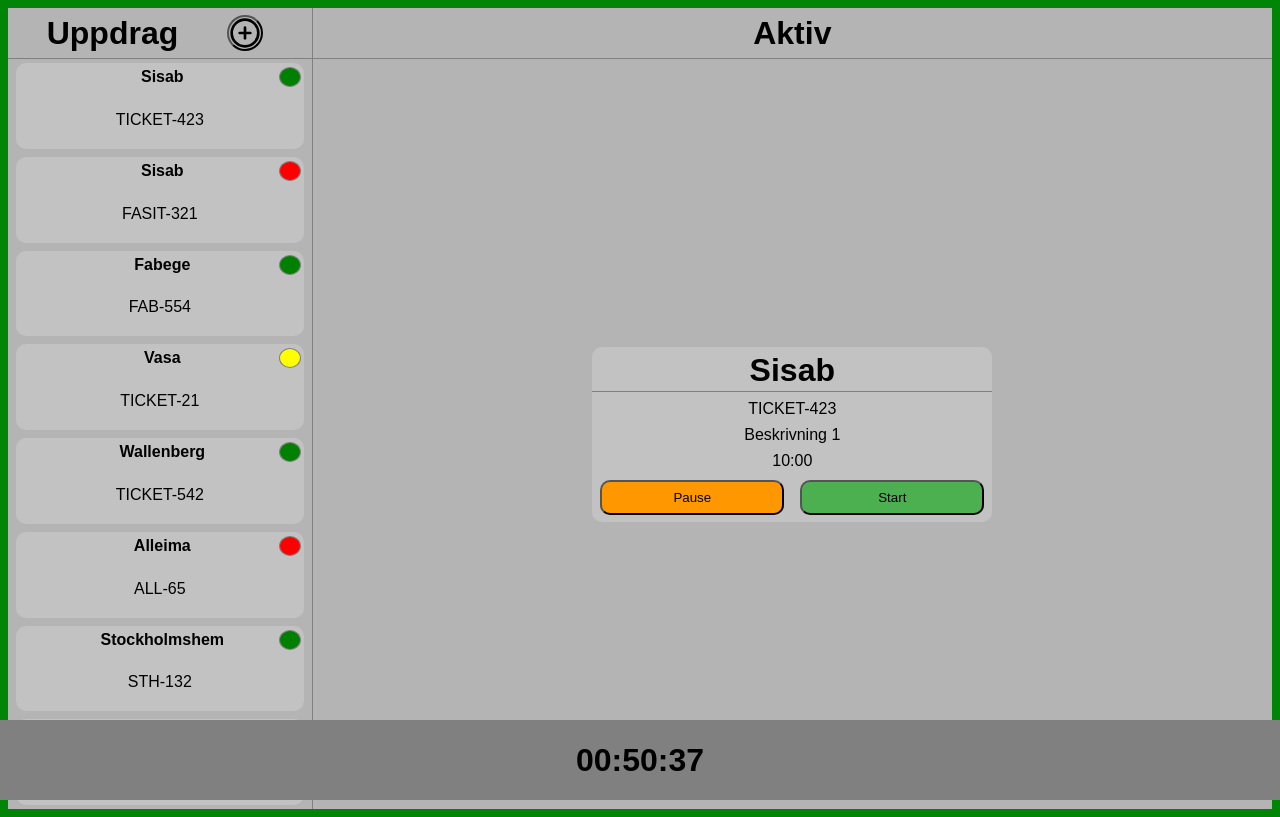
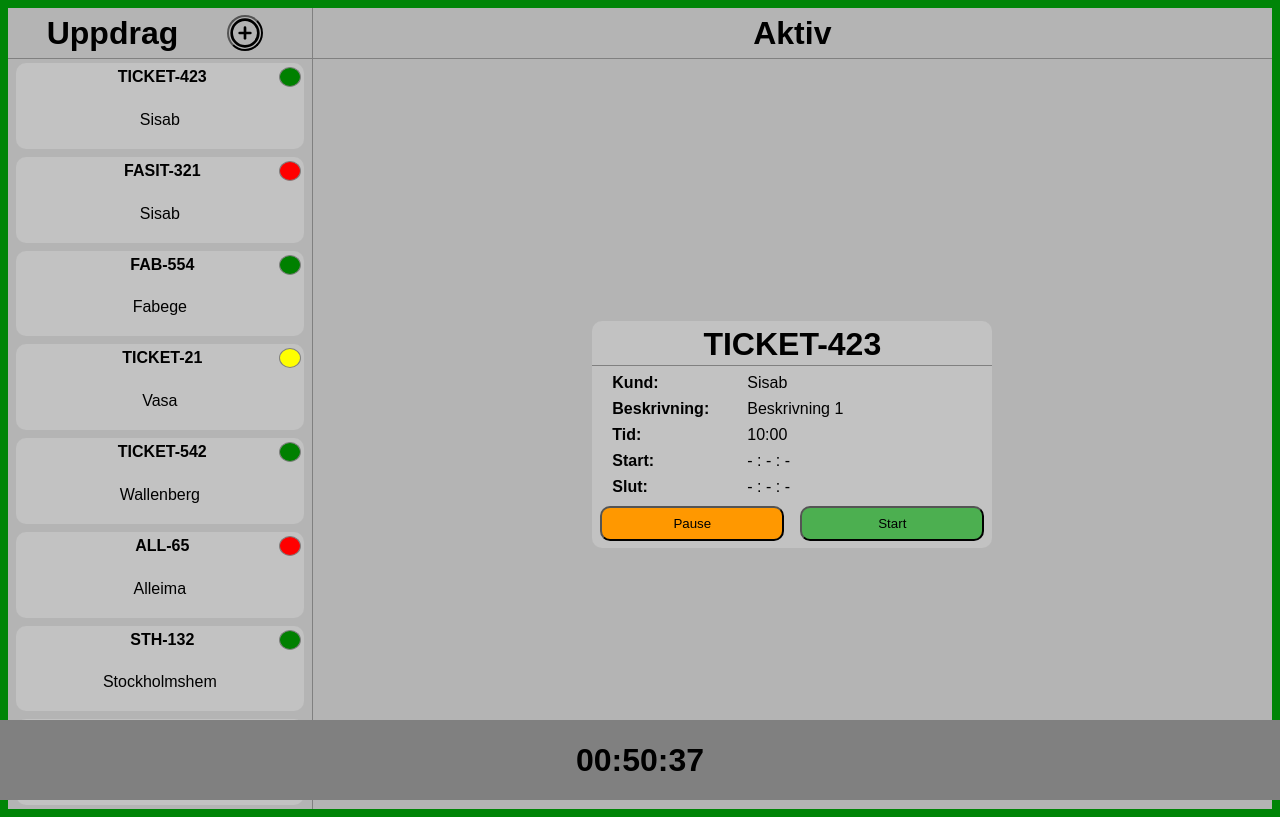
Before and after one commit to Alex-Abrahamsson/time-keep, a Next.js app: page / in a window 1280 px wide. Built offline with nearby package versions, Linux system fonts and the light colour scheme.

Commit message:
Lyyyygert

```diff
--- a/src/app/components/activeAssignment/activeAssignment.module.scss
+++ b/src/app/components/activeAssignment/activeAssignment.module.scss
@@ -35,13 +35,31 @@
 
 .activeAssignmentBody {
     display: flex;
-    flex-direction: column;
+    flex-direction: row;
     align-items: center;
-    justify-content: center;
+    justify-content: space-between;
     justify-items: center;
     text-align: center;
-    width: 100%;
+    width: 90%;
     height: 100%;
+
+    .activeAssignmentInfo {
+        display: flex;
+        flex-direction: column;
+        justify-content: center;
+        align-items: start;
+        width: 60%;
+        height: 100%;
+    }
+
+    .activeAssignmentInfoText {
+        display: flex;
+        flex-direction: column;
+        justify-content: center;
+        align-items: start;
+        width: 100%;
+        height: 100%;
+    }
 }
 
 .activeAssignmentButtons {
--- a/src/app/components/activeAssignment/activeAssignment.tsx
+++ b/src/app/components/activeAssignment/activeAssignment.tsx
@@ -7,22 +7,35 @@
 
 interface activeAssignmentProps {
   assignment: AssignmentType;
+  startTimeClick: () => void;
+  pauseTimeClick: () => void;
 }
 
-export default function ActiveAssignment({ assignment }: activeAssignmentProps) {
+export default function ActiveAssignment({ assignment, startTimeClick, pauseTimeClick }: activeAssignmentProps) {
   return (
     <div className={Style.activeAssignmentContainer}>
       <div className={Style.activeAssignmentHeader}>
-                <h1>{assignment.costumer}</h1>
+        <h1>{assignment.ticketName}</h1>
       </div>
       <div className={Style.activeAssignmentBody}>
-                <p>{assignment.ticketName}</p>
+        <div className={Style.activeAssignmentInfo}>
+          <p><b>Kund: </b></p>
+          <p><b>Beskrivning: </b></p>
+          <p><b>Tid: </b></p>
+          <p><b>Start: </b></p>
+          <p><b>Slut: </b></p>
+        </div>
+        <div className={Style.activeAssignmentInfoText}>
+          <p>{assignment.costumer}</p>
           <p>{assignment.description}</p>
           <p>{assignment.time}</p>
+          <p>{assignment.startTime ? assignment.startTime.toLocaleString() : "- : - : -"}</p>
+          <p>{assignment.endTime ? assignment.endTime.toLocaleString() : "- : - : -"}</p>
+        </div>
       </div>
       <div className={Style.activeAssignmentButtons}>
-                <TicketButton text="Pause" onClick={() => console.log("Pause")} color="#FF9800" />
-                <TicketButton text="Start" onClick={() => console.log("Start")} color="#4CAF50" />
+        <TicketButton text="Pause" onClick={pauseTimeClick} color="#FF9800" />
+        <TicketButton text="Start" onClick={startTimeClick} color="#4CAF50" />
       </div>
     </div>
   );
--- a/src/app/components/assignments/assignments.tsx
+++ b/src/app/components/assignments/assignments.tsx
@@ -1,3 +1,5 @@
+'use client';
+
 import React from "react";
 import Style from "./assignments.module.scss";
 import { AssignmentType } from "@/types/types";
@@ -5,23 +7,23 @@
 
 interface AssignmentsProps {
   assignment: AssignmentType;
+  cardClick: () => void;
 }
 
-export default function Assignments( {assignment}: AssignmentsProps) {
-
+export default function Assignments({ assignment, cardClick }: AssignmentsProps) {
   return (
-        <div className={Style.assignmentsContainer}>
+    <div className={Style.assignmentsContainer} onClick={cardClick}>
       <div className={Style.assignmentsHeader}>
         <div className={Style.icon}></div>
         <div className={Style.assignmentsHeaderText}>
-                    <h4>{assignment.costumer}</h4>
+          <h4>{assignment.ticketName}</h4>
         </div>
         <div className={Style.dotContainer}>
           <ColorDot status={assignment.status} />
         </div>
       </div>
       <div className={Style.assignmentsBody}>
-            <p>{assignment.ticketName}</p>
+        <p>{assignment.costumer}</p>
       </div>
     </div>
   );
--- a/src/app/components/ticketButton/ticketButton.tsx
+++ b/src/app/components/ticketButton/ticketButton.tsx
@@ -9,7 +9,13 @@
 
 export default function TicketButton({ text, onClick, color }: TicketButtonProps) {
     return (
-        <button className={Style.ticketButton} onClick={onClick} style={{ backgroundColor: color }}>
+        <button
+            className={Style.ticketButton}
+            onClick={() => {
+                onClick();
+            }}
+            style={{ backgroundColor: color }}
+        >
             {text}
         </button>
     );
--- a/src/app/page.tsx
+++ b/src/app/page.tsx
@@ -1,4 +1,6 @@
-// This is a React component that serves as the main page of the application.
+'use client';
+
+import React, { useState } from "react";
 import ActiveAssignment from "./components/activeAssignment/activeAssignment";
 import Assignments from "./components/assignments/assignments";
 import LeftSideContainer from "./components/leftSideContainer/leftSideContainer";
@@ -6,27 +8,58 @@
 import RightSideContainer from "./components/rightSideContainer/rightSideContainer";
 
 export default function Home() {
+  const assignments = [
+    { id: 1, costumer: "Sisab", ticketName: "TICKET-423", status: "Open", date: "2023-10-01", description: "Beskrivning 1", time: "10:00", startTime: null, endTime: null },
+    { id: 2, costumer: "Sisab", ticketName: "FASIT-321", status: "Closed", date: "2023-10-02", description: "Beskrivning 2", time: "11:00", startTime: null, endTime: null },
+    { id: 3, costumer: "Fabege", ticketName: "FAB-554", status: "Open", date: "2023-10-03", description: "Beskrivning 3", time: "12:00", startTime: null, endTime: null },
+    { id: 4, costumer: "Vasa", ticketName: "TICKET-21", status: "Paused", date: "2023-10-04", description: "Beskrivning 4", time: "13:00", startTime: null, endTime: null },
+    { id: 5, costumer: "Wallenberg", ticketName: "TICKET-542", status: "Open", date: "2023-10-05", description: "Beskrivning 5", time: "14:00", startTime: null, endTime: null },
+    { id: 6, costumer: "Alleima", ticketName: "ALL-65", status: "Closed", date: "2023-10-06", description: "Beskrivning 6", time: "15:00", startTime: null, endTime: null },
+    { id: 7, costumer: "Stockholmshem", ticketName: "STH-132", status: "Open", date: "2023-10-07", description: "Beskrivning 7", time: "16:00", startTime: null, endTime: null },
+    { id: 8, costumer: "Balder", ticketName: "TICKET-664", status: "Closed", date: "2023-10-08", description: "Beskrivning 8", time: "17:00", startTime: null, endTime: null },
+  ];
 
-  const assignments = [
-    { id: 1, costumer: "Sisab", ticketName: "TICKET-423", status: "Open", date: "2023-10-01", description: "Beskrivning 1", time: "10:00" },
-    { id: 2, costumer: "Sisab", ticketName: "FASIT-321", status: "Closed", date: "2023-10-02", description: "Beskrivning 2", time: "11:00" },
-    { id: 3, costumer: "Fabege", ticketName: "FAB-554", status: "Open", date: "2023-10-03", description: "Beskrivning 3", time: "12:00" },
-    { id: 4, costumer: "Vasa", ticketName: "TICKET-21", status: "Paused", date: "2023-10-04", description: "Beskrivning 4", time: "13:00" },
-    { id: 5, costumer: "Wallenberg", ticketName: "TICKET-542", status: "Open", date: "2023-10-05", description: "Beskrivning 5", time: "14:00" },
-    { id: 6, costumer: "Alleima", ticketName: "ALL-65", status: "Closed", date: "2023-10-06", description: "Beskrivning 6", time: "15:00" },
-    { id: 7, costumer: "Stockholmshem", ticketName: "STH-132", status: "Open", date: "2023-10-07", description: "Beskrivning 7", time: "16:00" },
-    { id: 8, costumer: "Balder", ticketName: "TICKET-664", status: "Closed", date: "2023-10-08", description:"Beskrivning 8" , time:"17.00"},
-  ]
+  const [activeAssignment, setActiveAssignment] = useState(assignments[0]);
+
+  const handleCardClick = (assignmentId: number) => {
+    const selectedAssignment = assignments.find((assignment) => assignment.id === assignmentId);
+    if (selectedAssignment) {
+      setActiveAssignment(selectedAssignment);
+    }
+  };
+
+  const handleStartTimeClick = (assignmentId: number) => {
+    console.log("Start time clicked");
+    const updatedAssignments = assignments.map((assignment) => {
+      if (assignment.id === assignmentId) {
+        return { ...assignment, startTime: new Date() };
+      }
+      return assignment;
+    });
+    setActiveAssignment((prev) => ({ ...prev, startTime: new Date() }));
+  };
+
+  const handlePauseTimeClick = (assignmentId: number) => {
+    console.log("Pause time clicked");
+  };
 
   return (
     <PageContainer>
       <LeftSideContainer headerText="Uppdrag">
         {assignments.map((assignment) => (
-            <Assignments key={assignment.id} assignment={assignment} />
-          ))}
-      </ LeftSideContainer>
+          <Assignments
+            key={assignment.id}
+            assignment={assignment}
+            cardClick={() => handleCardClick(assignment.id)}
+          />
+        ))}
+      </LeftSideContainer>
       <RightSideContainer headerText="Aktiv">
-        <ActiveAssignment assignment={assignments[0]} />
+        <ActiveAssignment
+          assignment={activeAssignment}
+          startTimeClick={handleStartTimeClick} // Pass directly
+          pauseTimeClick={handlePauseTimeClick} // Pass directly
+        />
       </RightSideContainer>
     </PageContainer>
   );
--- a/src/types/types.tsx
+++ b/src/types/types.tsx
@@ -8,4 +8,6 @@
     date: string;
     description: string;
     time: string;
+    startTime?: Date | null;
+    endTime?: Date | null;
 };
```
Lines whose indentation alone changed are shown as unchanged.
